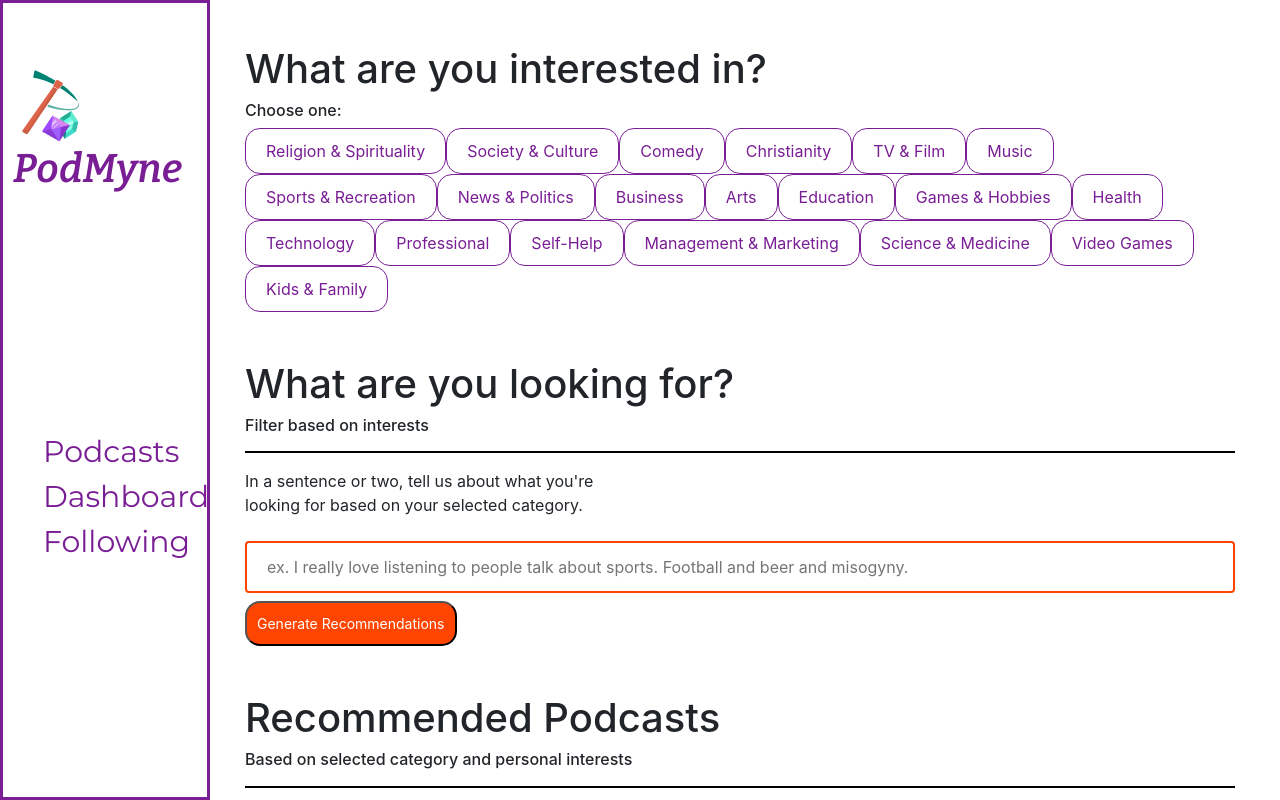
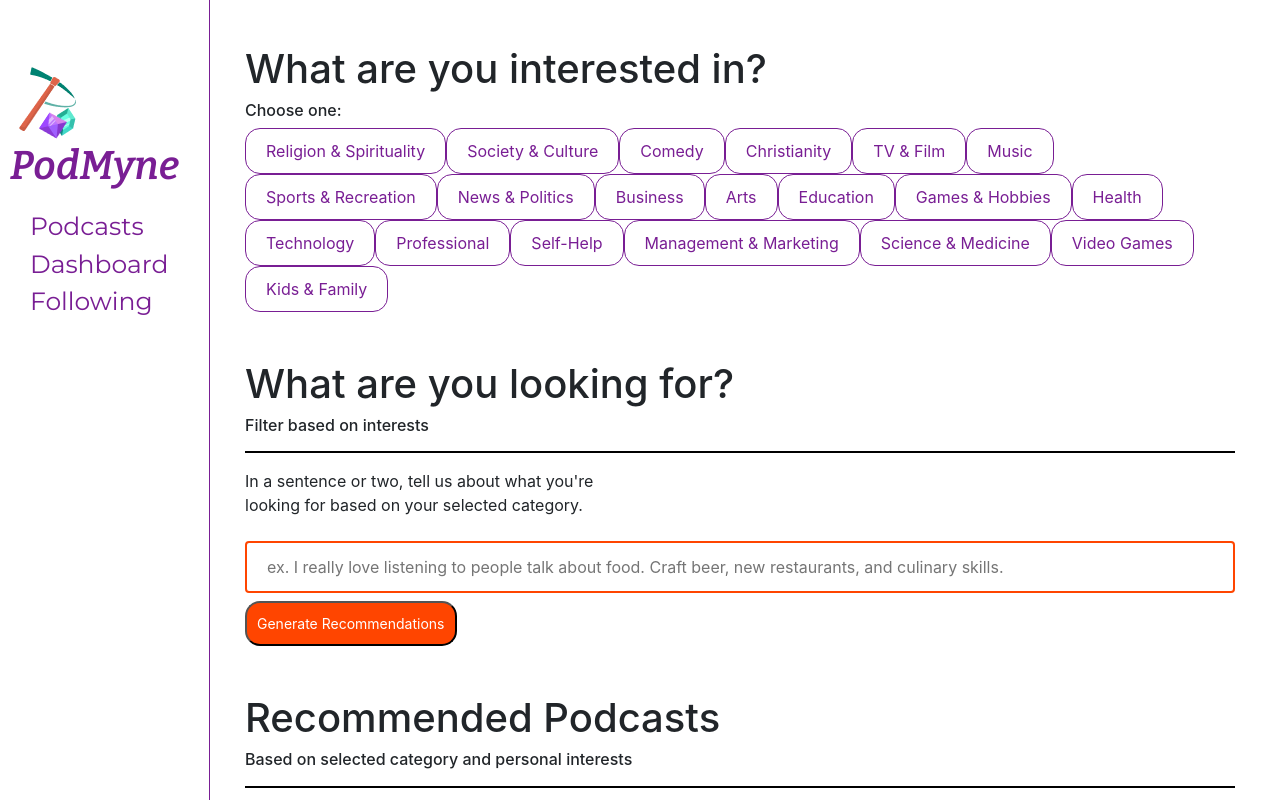
Before and after one commit to Orange-Iguanas/podcasts-frontend, a React (Create React App) app in the folder podcast/: page / in a window 1280 px wide. Built offline with nearby package versions, Linux system fonts and the light colour scheme.

Commit message:
it works

```diff
--- a/podcast/src/App.css
+++ b/podcast/src/App.css
@@ -20,19 +20,26 @@
   top: 0;
   left: 0;
   /* background-color: #111; */
-  border: 3px solid #791E94;
+  border-right: 1px solid #791E94;
   overflow-x: hidden;
   padding-top: 50px;
   color: #791E94;
   list-style: none;
+  display: flex;
+  align-items: flex-start;
   font-family: 'Montserrat', sans-serif;
+  overflow: hidden;
 }
 
 .navlist {
+  float: inline-end;
   list-style: none;
   display: flex;
+  align-items: flex-start;
   flex-direction: column;
-  font-size: 30px;
+  padding-bottom: 550px;
+  padding-left: 30px;
+  font-size: 25px;
 }
 
 .PodMyne {
--- a/podcast/src/App.js
+++ b/podcast/src/App.js
@@ -53,7 +53,7 @@ function App() {
         // width={50}
         // height={50}
         src="/Group32.png"/> PodMyne</h1>
-      <ul className="navlist">
+      <div className="navlist">
         <li>
           Podcasts
         </li>
@@ -63,7 +63,7 @@ function App() {
         <li>
           Following
         </li>
-      </ul>
+      </div>
     </nav>
       <form className="details" onSubmit={recommendRun}>
         <h1>What are you interested in?</h1>
@@ -96,7 +96,7 @@ function App() {
         <h6>Filter based on interests</h6>
         <hr className="solid"></hr>
           <p>In a sentence or two, tell us about what you're <br /> looking for based on your selected category. </p>
-          <input type="text" placeholder="ex. I really love listening to people talk about sports. Football and beer and misogyny." ref={descriptionInput}/>
+          <input type="text" placeholder="ex. I really love listening to people talk about food. Craft beer, new restaurants, and culinary skills." ref={descriptionInput}/>
           <input type="submit" classname="generateButton" value="Generate Recommendations"/>
       </form>
       <br />
```
